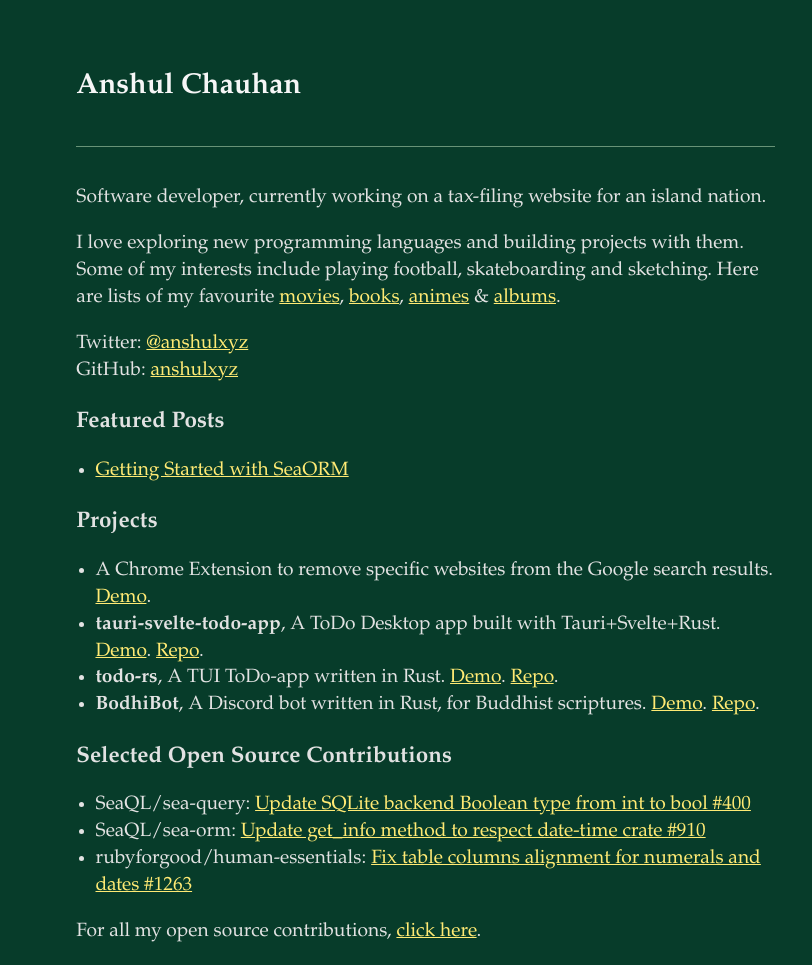
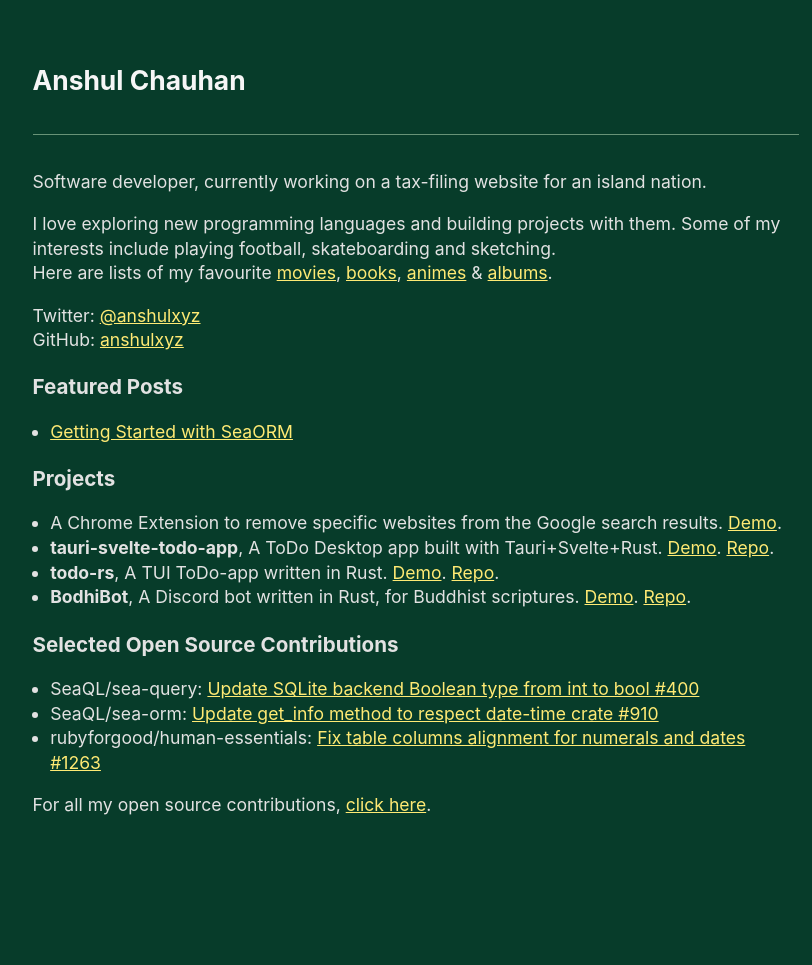
Before and after one commit to anshulxyz/anshulxyz.github.io, a Jekyll site: the page built from index.md, in a window 1280 px wide. Shown: the whole page, without its empty margins (116-928 px from the left). Built offline with Jekyll 4.4.1, drawn with Linux system fonts in a browser that asks for light colours; after the commit the page ends 900 px from its top, so only the background shows below that.

Commit message:
Update style

```diff
--- a/_sass/main.scss
+++ b/_sass/main.scss
@@ -10,12 +10,12 @@ UI Symbol;
 $book: et-book,Palatino,Palatino Linotype,Palatino LT STD,Book Antiqua,Georgia,serif;
 
 html {
-  max-width: 95ch;
+  max-width: 90ch;
   margin: auto;
   padding-top: 2em;
   line-height: 1.4;
-  font-family: $book;
-  font-size: calc(1em * 1.2);
+  font-family: $sans-serif;
+  font-size: calc(1em * 1.1);
   background: #073C2A;
   color: $color-gray-2;
 }
@@ -60,6 +60,10 @@ p {
 // link
 a {
   color: #FFEA74;
+}
+
+a:hover {
+  background: black;
 }
 
 hr {
--- a/index.md
+++ b/index.md
@@ -17,7 +17,7 @@ redirect_from:
 Software developer, currently working on a tax-filing website for an island nation.
 
 I love exploring new programming languages and building projects with them.
-Some of my interests include playing football, skateboarding and sketching.
+Some of my interests include playing football, skateboarding and sketching.\\
 Here are lists of my favourite [movies]({% link _notes/movies.md %}),
 [books]({% link _notes/books.md %}),
 [animes]({% link _notes/animes.md %}) &
```
Also changed, not shown: _notes/animes.md (+2 -2 lines).
